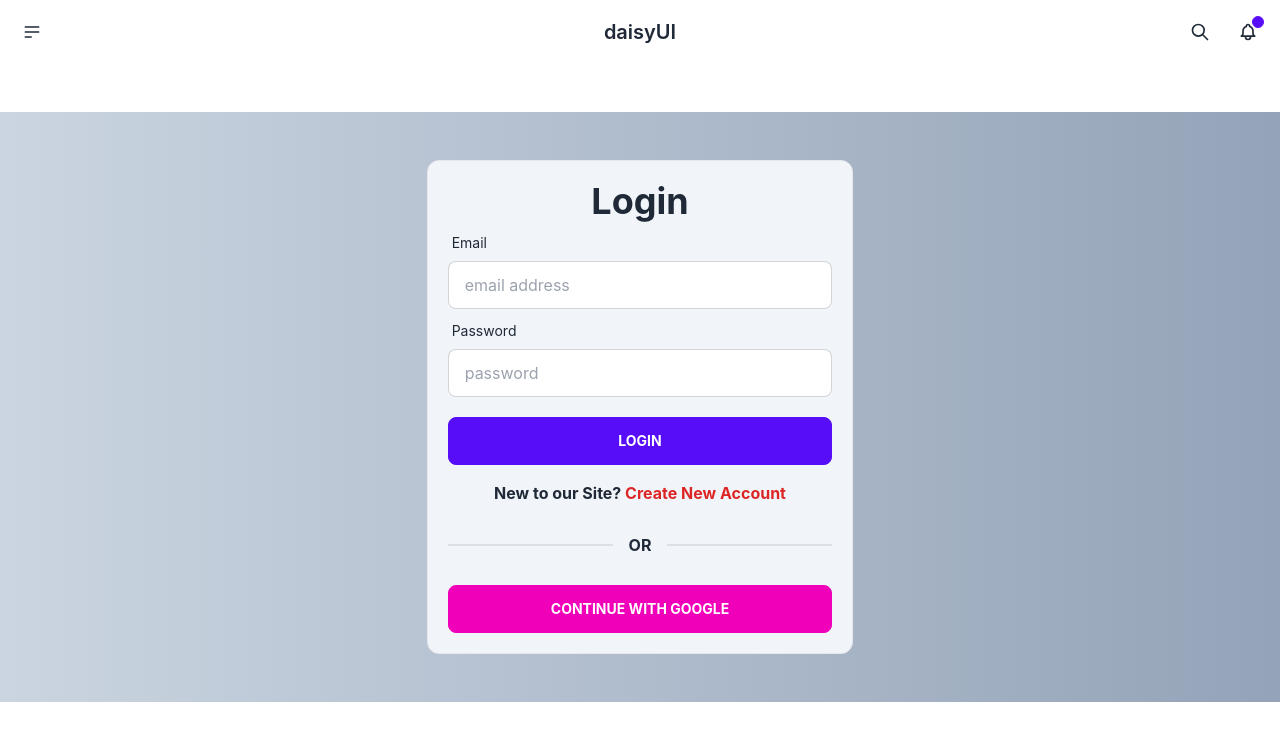
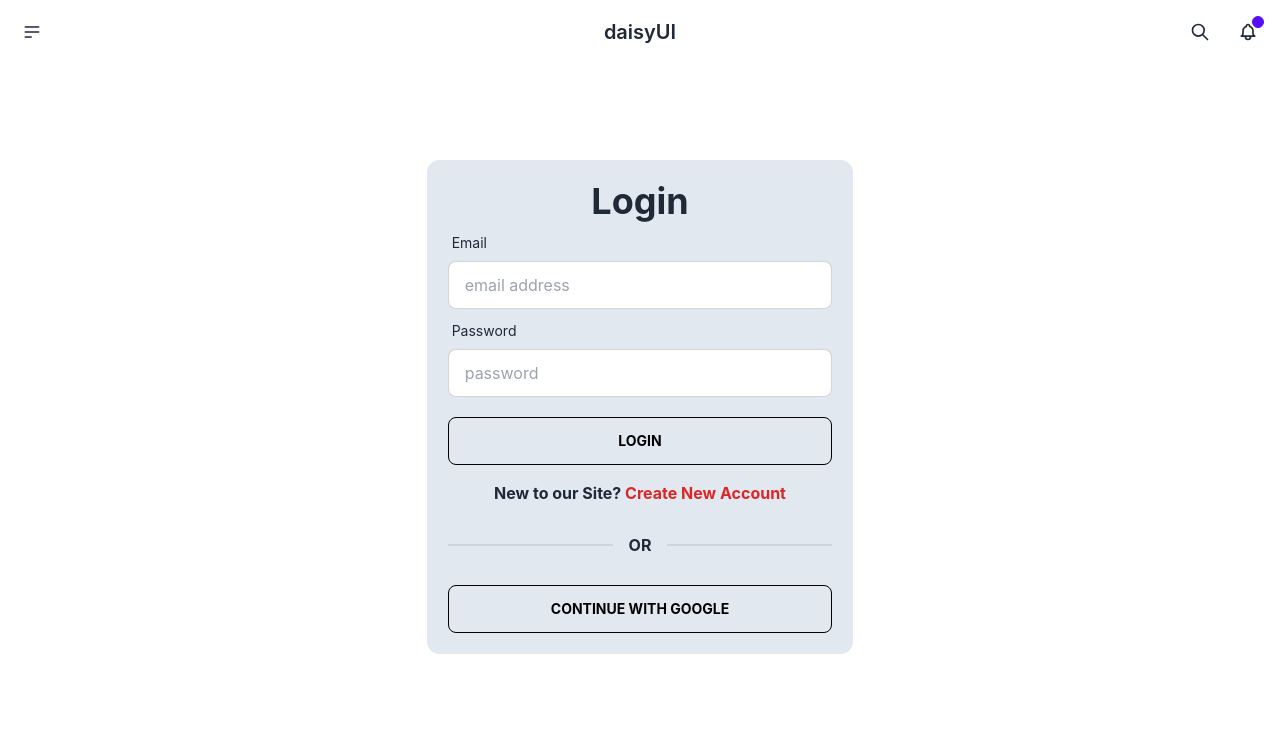
Before and after one commit to coder-sadhin/teachers-leave-application-client, a React (Create React App) app: page / in a window 1280 px wide. Shown: the top 740 px of the page. Built offline with nearby package versions, Linux system fonts and the light colour scheme; no server answers.

Commit message:
install firebase

```diff
--- a/src/pages/LoginForm/LoginForm.jsx
+++ b/src/pages/LoginForm/LoginForm.jsx
@@ -13,9 +13,9 @@ const LoginForm = () => {
         console.log(email, password)
     };
     return (
-        <section className='container mx-auto my-12 bg-gradient-to-r from-slate-300 to-slate-400'>
+        <section className='container mx-auto my-12'>
             <div className='py-12 justify-center flex items-center'>
-                <div className='bg-slate-100 p-5 border rounded-xl w-9/12 md:w-1/2 lg:w-4/12 mx-auto'>
+                <div className='bg-slate-200 p-5 border rounded-xl w-9/12 md:w-1/2 lg:w-4/12 mx-auto'>
                     <form onSubmit={handleSubmit(handleLogin)} className='grid grid-cols-1 gap-1'>
                         <h1 className='text-4xl text-center font-bold'>Login</h1>
                         <div className="form-control">
@@ -33,12 +33,12 @@ const LoginForm = () => {
                             <input type="password" {...register("password", { required: "Password is required" })} placeholder="password" className="input input-bordered" />
                             {errors.password && <p role="alert" className='text-red-600'>{errors.password?.message}</p>}
                         </div>
-                        <input className='btn btn-primary text-white font-bold mt-4' type="submit" value="Login" />
+                        <input className='btn btn-outline text-black font-bold mt-4' type="submit" value="Login" />
                     </form>
-                    <p className='font-bold text-center mt-4 hidden md:block'>New to our Site? <Link to='/signup' className='link link-hover text-red-600'>Create New Account</Link></p>
-                    <p className='font-bold text-center mt-4 md:hidden'>New to our Site? <Link to='/signup' className='link link-hover text-red-600'>Sign Up</Link></p>
+                    <p className='font-bold text-center mt-4 hidden md:block'>New to our Site? <Link to='/register' className='link link-hover text-red-600'>Create New Account</Link></p>
+                    <p className='font-bold text-center mt-4 md:hidden'>New to our Site? <Link to='/register' className='link link-hover text-red-600'>Sign Up</Link></p>
                     <div className="divider my-8"><span className='font-bold'>OR</span></div>
-                    <div><button  className='btn btn-secondary text-white font-bold w-full'>Continue with Google</button></div>
+                    <div><button  className='btn btn-outline text-black font-bold w-full'>Continue with Google</button></div>
                 </div>
             </div>
         </section>
--- a/src/pages/SingUpForm/SignUpForm.jsx
+++ b/src/pages/SingUpForm/SignUpForm.jsx
@@ -15,7 +15,7 @@ const SingUpForm = () => {
     return (
         <section className='container mx-auto my-12'>
             <div className='py-12 justify-center flex items-center'>
-                <div className='bg-slate-100 p-5 border rounded-xl w-9/12 md:w-1/2 lg:w-4/12 mx-auto'>
+                <div className='bg-slate-200 p-5 border rounded-xl w-9/12 md:w-1/2 lg:w-4/12 mx-auto'>
                     <form onSubmit={handleSubmit(handleSignUP)} className='grid grid-cols-1 gap-1'>
                         <h1 className='text-4xl text-center font-bold'>Sign Up</h1>
                         <div className="form-control">
@@ -38,11 +38,11 @@ const SingUpForm = () => {
                             <input type="password" {...register("password", { required: "Password is required"})} placeholder="password" className="input input-bordered" />
                             {errors.password && <p role="alert" className='text-red-600'>{errors.password?.message}</p>}
                         </div>
-                        <input className='btn btn-primary text-white font-bold mt-4' type="submit" value="Sign Up" />
+                        <input className='btn btn-outline text-black font-bold mt-4' type="submit" value="Sign Up" />
                     </form>
                     <p className='font-bold mt-3 text-center'>Already have an account? <Link to='/login' className='link link-hover text-red-600'>Login Now</Link></p>
                     <div className="divider my-8"><span className='font-bold'>OR</span></div>
-                    <div><button  className='btn btn-secondary text-white font-bold w-full'>Continue with Google</button></div>
+                    <div><button  className='btn btn-outline text-black font-bold w-full'>Continue with Google</button></div>
                 </div>
             </div>
         </section>
```
